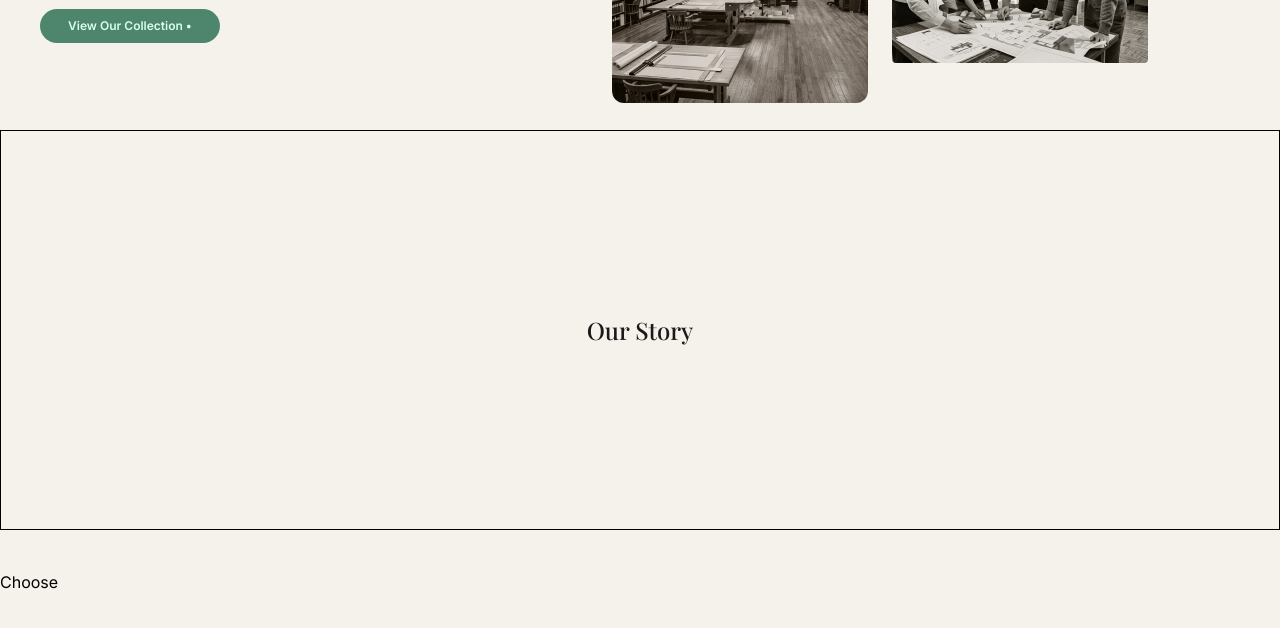
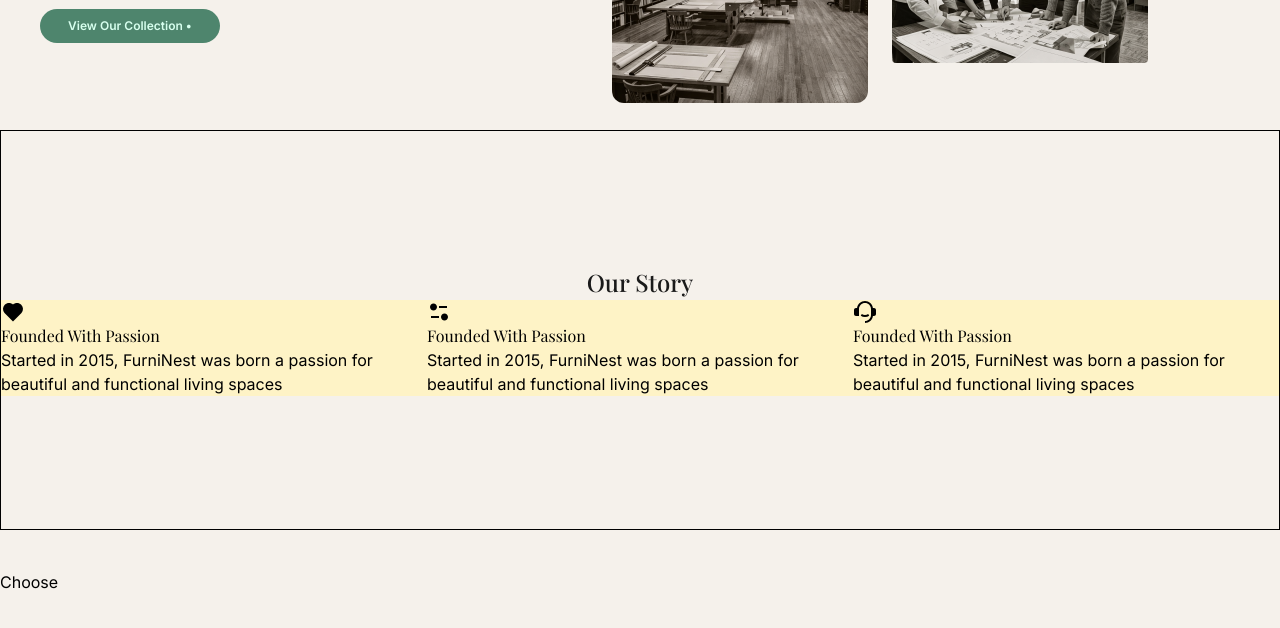
Before and after one commit to DragnelProjects/Furniture-website, a React (Vite) app: page /about in a window 1280 px wide. Shown: the part 1094-1722 px from the top of the page. Built offline with nearby package versions, Linux system fonts and the light colour scheme; a web font is replaced by a local one.

Commit message:
implemation of inrto section is in progress

```diff
--- a/src/about/our-intro/BottomIntro.jsx
+++ b/src/about/our-intro/BottomIntro.jsx
@@ -1,9 +1,38 @@
 import React from 'react'
+import {RiHeartFill, RiEqualizer2Fill, RiCustomerService2Fill} from '@remixicon/react'
 
 function BottomIntro() {
+
+  const story = [
+    {
+      logo:<RiHeartFill/>,
+      title: 'Founded With Passion',
+      discription: 'Started in 2015, FurniNest was born a passion for beautiful and functional living spaces'
+    },
+    {
+      logo:<RiEqualizer2Fill/>,
+      title: 'Founded With Passion',
+      discription: 'Started in 2015, FurniNest was born a passion for beautiful and functional living spaces'
+    }
+    ,{
+      logo:<RiCustomerService2Fill/>,
+      title: 'Founded With Passion',
+      discription: 'Started in 2015, FurniNest was born a passion for beautiful and functional living spaces'
+    }
+  ]
+
   return (
     <div  className='min-h-[50vh] just_col border'>
       <h2 className='title_text'>Our story</h2>
+      <div className='flex'>
+        {story.map((elem, idx) => (
+          <div key={idx} className='bg-amber-100'>
+            <div>{elem.logo}</div>
+            <h2>{elem.title}</h2>
+            <p>{elem.discription}</p>
+          </div>
+        ))}
+      </div>
     </div>
   )
 }
```
